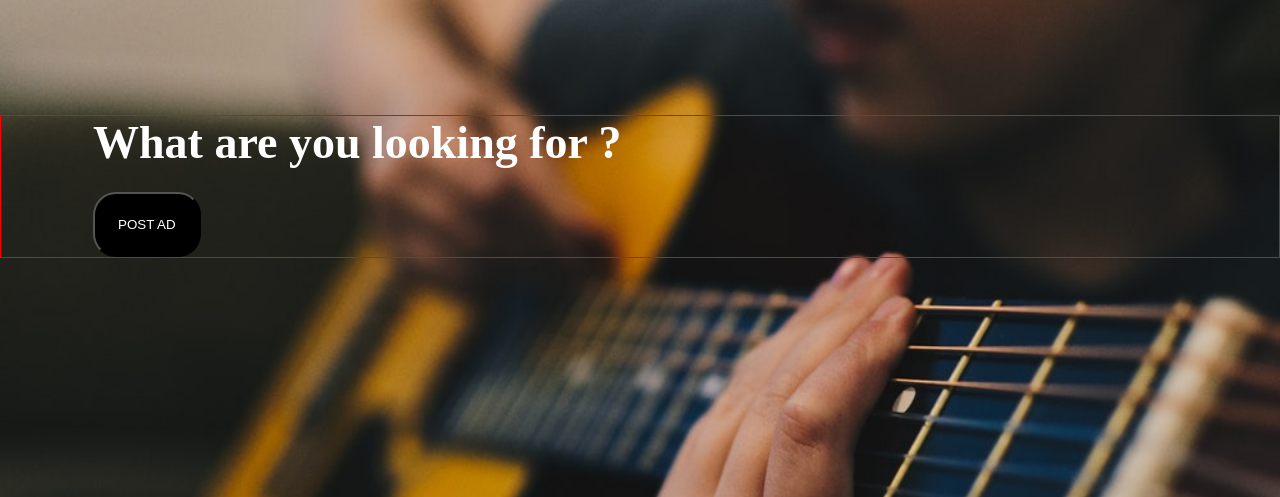
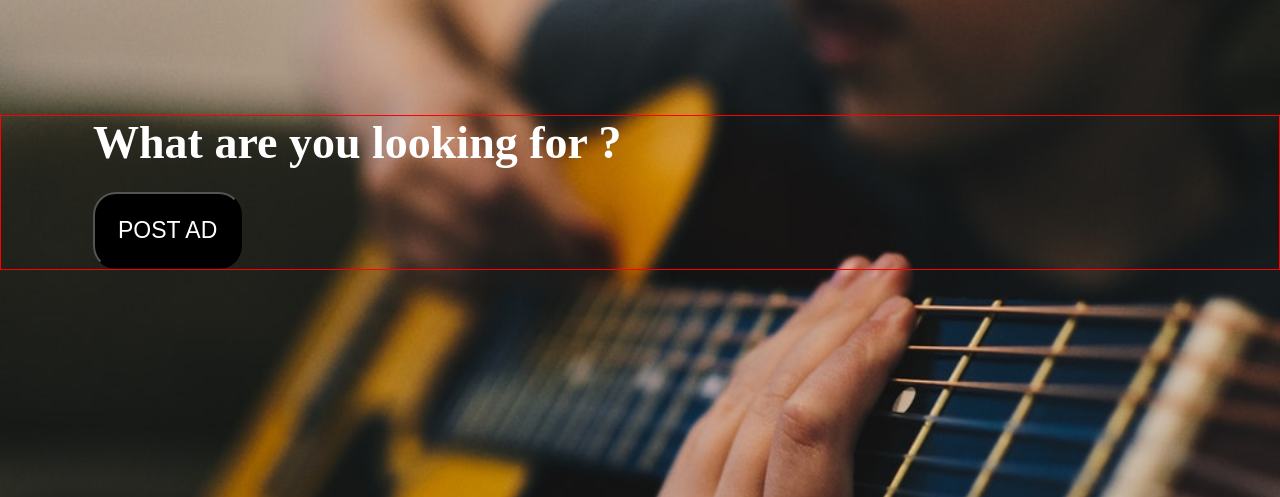
Before and after one commit to vvichuuma/MUSIC-X, a PHP site: page /add.html in a window 1280 px wide. Shown: the top 497 px of the page. Run offline with PHP 8.4, Linux system fonts and the light colour scheme.

Commit message:
modified button

```diff
--- a/add.css
+++ b/add.css
@@ -31,6 +31,10 @@ body{
 	background-color: black;
 	color: white;
 
+}
+
+.post{
+	font-size: 1rem;
 }
 
 .but:hover{
--- a/add.html
+++ b/add.html
@@ -10,7 +10,7 @@
 
   <div class='look'>
   <h1>What are you looking for ?</h1>
-  <button class='but'>POST AD</button>
+  <button class='but'><div class='post'>POST AD</div></button>
  </div>
 
 
```
